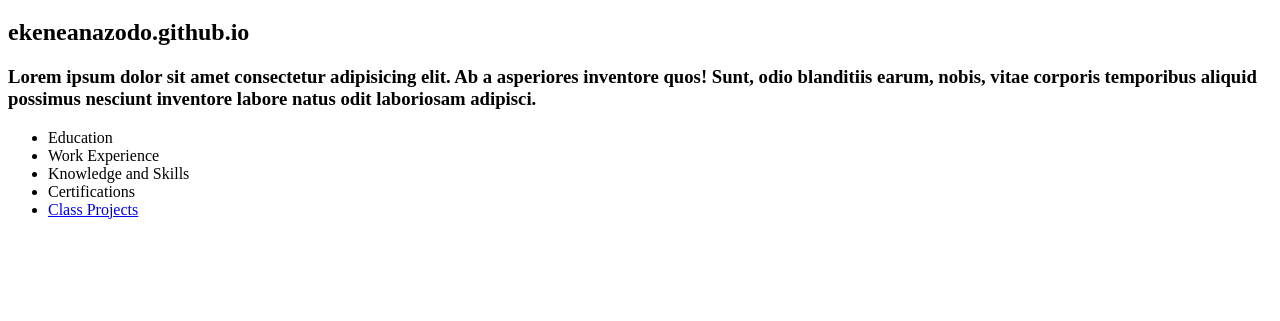
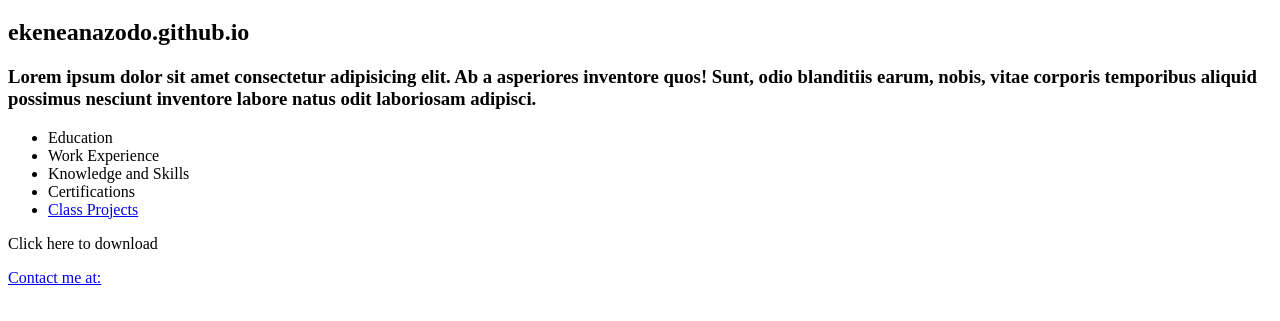
Before and after one commit to ekeneanazodo/ekeneanazodo.github.io, a plain HTML site: page index.html in a window 1280 px wide. Shown: the part 87-408 px from the top of the page. Drawn offline with Linux system fonts and the light colour scheme.

Commit message:
Updated task w/email

```diff
--- a/index.html
+++ b/index.html
@@ -24,7 +24,8 @@
         <li><a href="#">Class Projects</a></li>
     </ul>
 </nav>
+<p>Click here to download <a href=my resume.</p>
 </main>
-
+<p>Contact me at: <a href="mailto:eca018@shsu.edu>eca018@shsu.edu</p>
 </body>
 </html>
```
Also changed, not shown: 1 other file.
